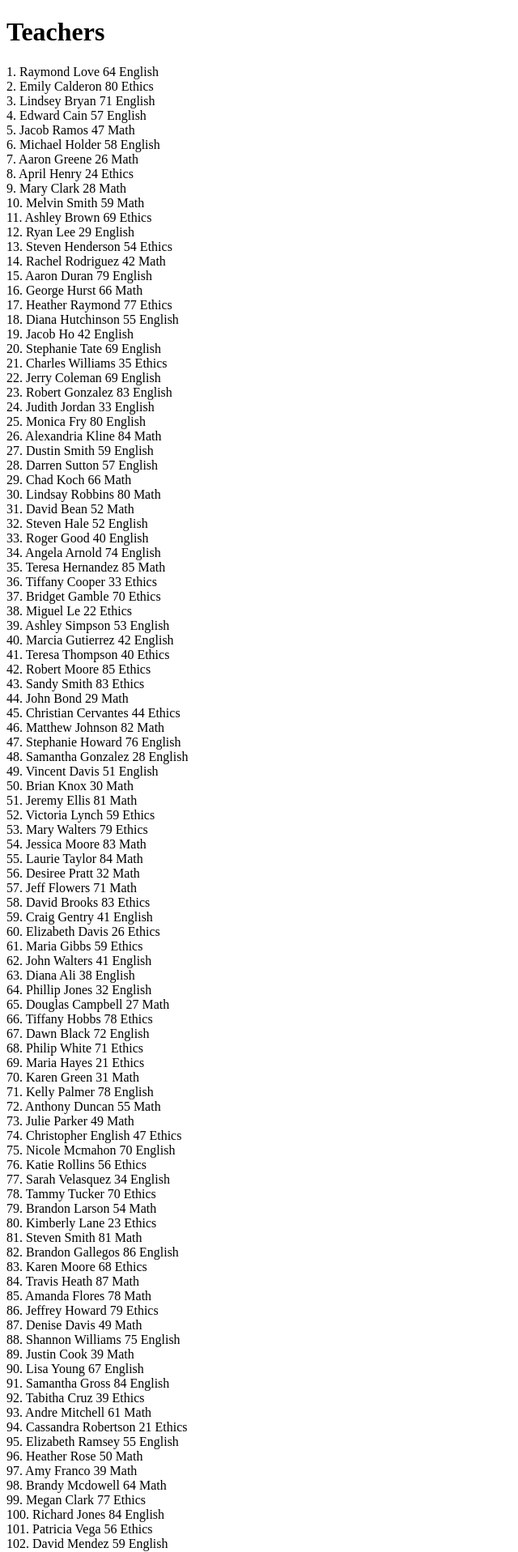
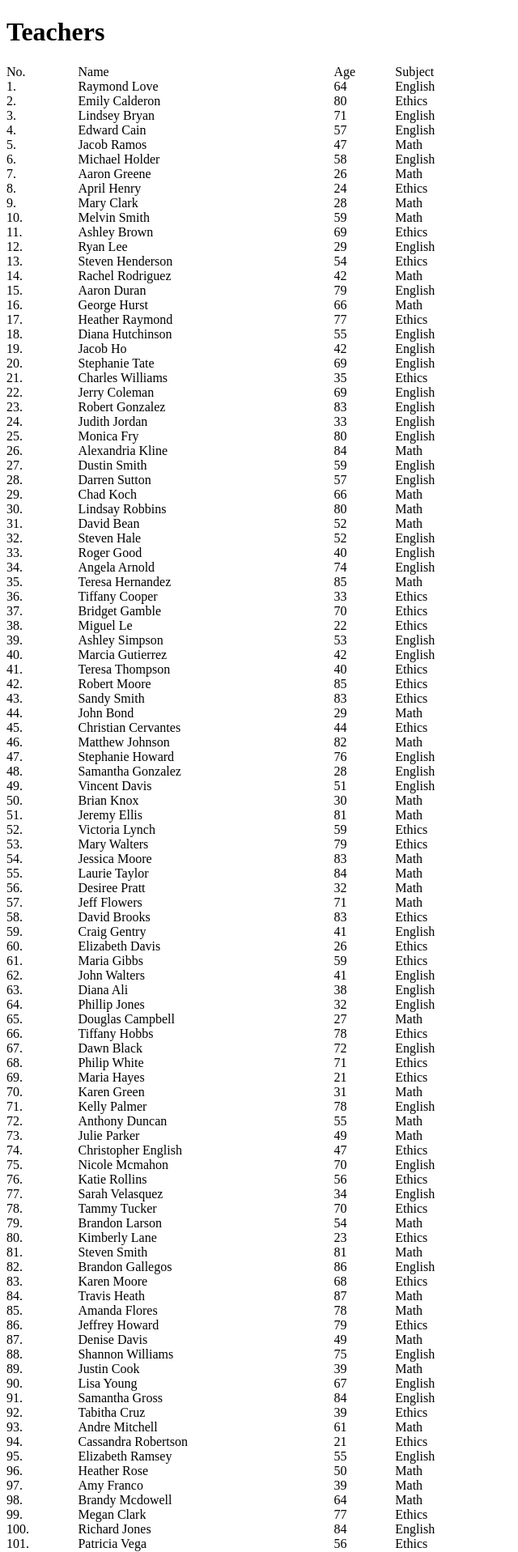
Before and after one commit to DmitriyChebruchan/hillel-5, a Django app: page / in a window 1280 px wide. Shown: the top 1917 px of the page at 81% size, without its empty margins (0-640 px from the left). Run offline with Django 4.2, Linux system fonts and the light colour scheme; data comes from the database, SQL or seed files in the repository.

Commit message:
adding css

```diff
--- /dev/null
+++ b/static/css/style.css
@@ -0,0 +1,17 @@
+.row_div {
+  display: flex;
+  flex-wrap: wrap; /* Allow children to wrap to the next row */
+  justify-content: flex-start; /* Align children to the start of the container horizontally */
+}
+
+.num_div {
+    width: 7%;
+}
+
+.name {
+    width: 25%;
+}
+
+.age {
+    width: 6%;
+}
--- a/teachers_generator/settings.py
+++ b/teachers_generator/settings.py
@@ -122,3 +122,4 @@ STATIC_URL = "static/"
 # https://docs.djangoproject.com/en/4.2/ref/settings/#default-auto-field
 
 DEFAULT_AUTO_FIELD = "django.db.models.BigAutoField"
+STATICFILES_DIRS = [ BASE_DIR / "static"]
--- a/templates/list_of_teachers.html
+++ b/templates/list_of_teachers.html
@@ -1,14 +1,28 @@
 <!DOCTYPE html>
 <html lang="en">
   <head>
-    <meta charset="UTF-8">
-    <meta name="viewport" content="width=device-width, initial-scale=1.0">
+    <meta charset="UTF-8" />
+    <meta name="viewport" content="width=device-width, initial-scale=1.0" />
+    <link rel="stylesheet" href="../static/css/style.css" />
     <title>Document</title>
   </head>
   <body>
     <h1>Teachers</h1>
+    <div class="mother_div">
+      <div class="row_div">
+        <div class="num_div">No.</div>
+        <div class="name">Name</div>
+        <div class="age">Age</div>
+        <div class="subject">Subject</div>
+      </div>
         {%for i in data%}
-    {{forloop.counter}}. {{i}}  {{i.age}} {{i.subject}}<br>
+      <div class="row_div">
+        <div class="num_div">{{forloop.counter}}.</div>
+        <div class="name">{{i}}</div>
+        <div class="age">{{i.age}}</div>
+        <div class="subject">{{i.subject}}</div>
+      </div>
       {%endfor%}
+    </div>
   </body>
 </html>
```
Lines whose indentation alone changed are shown as unchanged.
